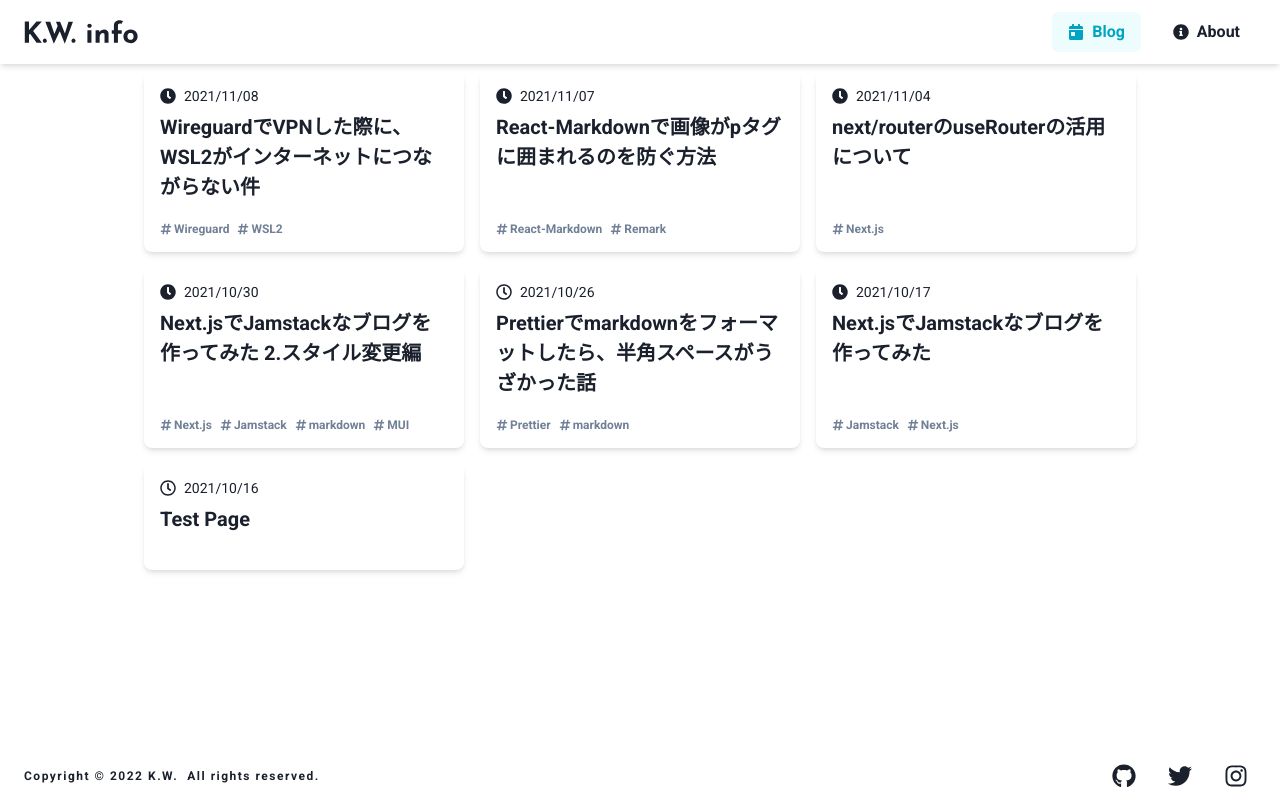
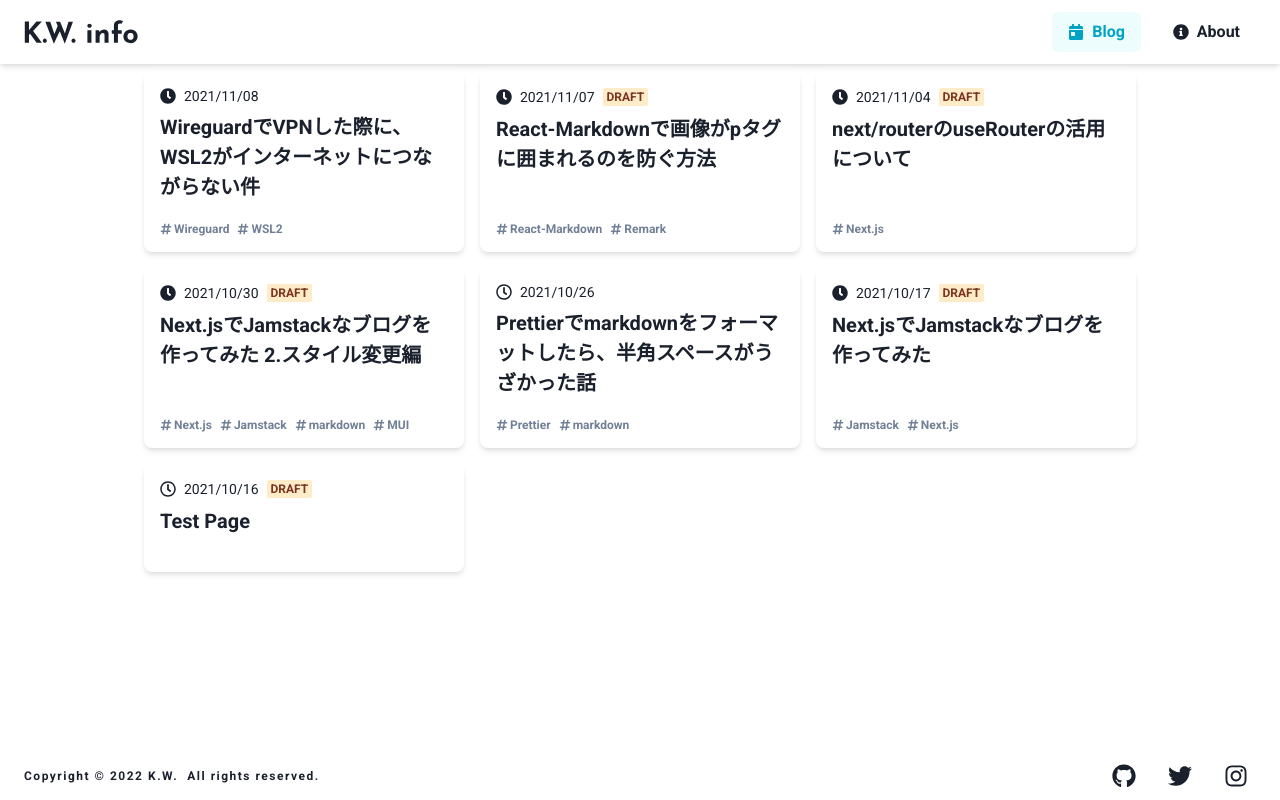
Before and after one commit to waigo001/Blog, a Next.js app: page /blog in a window 1280 px wide. Built offline with nearby package versions, Linux system fonts and the light colour scheme.

Commit message:
update draft版の記事をビルド時に含めない

```diff
--- a/src/components/uiParts/BlogCard.tsx
+++ b/src/components/uiParts/BlogCard.tsx
@@ -1,4 +1,4 @@
-import { Flex, useColorModeValue, Text } from "@chakra-ui/react";
+import { Flex, useColorModeValue, Text, Badge } from "@chakra-ui/react";
 import Link from "next/link";
 import React from "react";
 import PostTime from "./PostTime";
@@ -19,9 +19,15 @@ const BlogCard: React.VFC<Props> = ({ post }) => {
       rounded="lg"
       h="100%"
     >
-      {post.createdAt && (
+      <Flex justify="flex-start" align="center">
         <PostTime createdAt={post.createdAt} updatedAt={post.updatedAt} />
-      )}
+        {post.isDraft && (
+          <Badge ml="2" colorScheme={"orange"}>
+            Draft
+          </Badge>
+        )}
+      </Flex>
+
       <Link href={`/blog/${post.slug}`} passHref>
         <Text as="a" fontSize="xl" fontWeight="bold" my="2">
           <h2>{post.title}</h2>
--- a/src/lib/post.ts
+++ b/src/lib/post.ts
@@ -27,8 +27,9 @@ export const getPost = (slug: string): Post => {
 
 export const getAllPosts = (): Post[] => {
   const slugs = getPostSlugs();
-  const posts = slugs.map((slug) => getPost(slug));
-
+  let posts = slugs.map((slug) => getPost(slug));
+  if (process.env.NODE_ENV === "production")
+    posts = posts.filter((post) => !post.isDraft);
   return posts.sort((post1, post2) =>
     post1.updatedAt > post2.updatedAt ? -1 : 1
   );
```
Also changed, not shown: src/pages/blog/[slug].tsx (+13 -6 lines).
